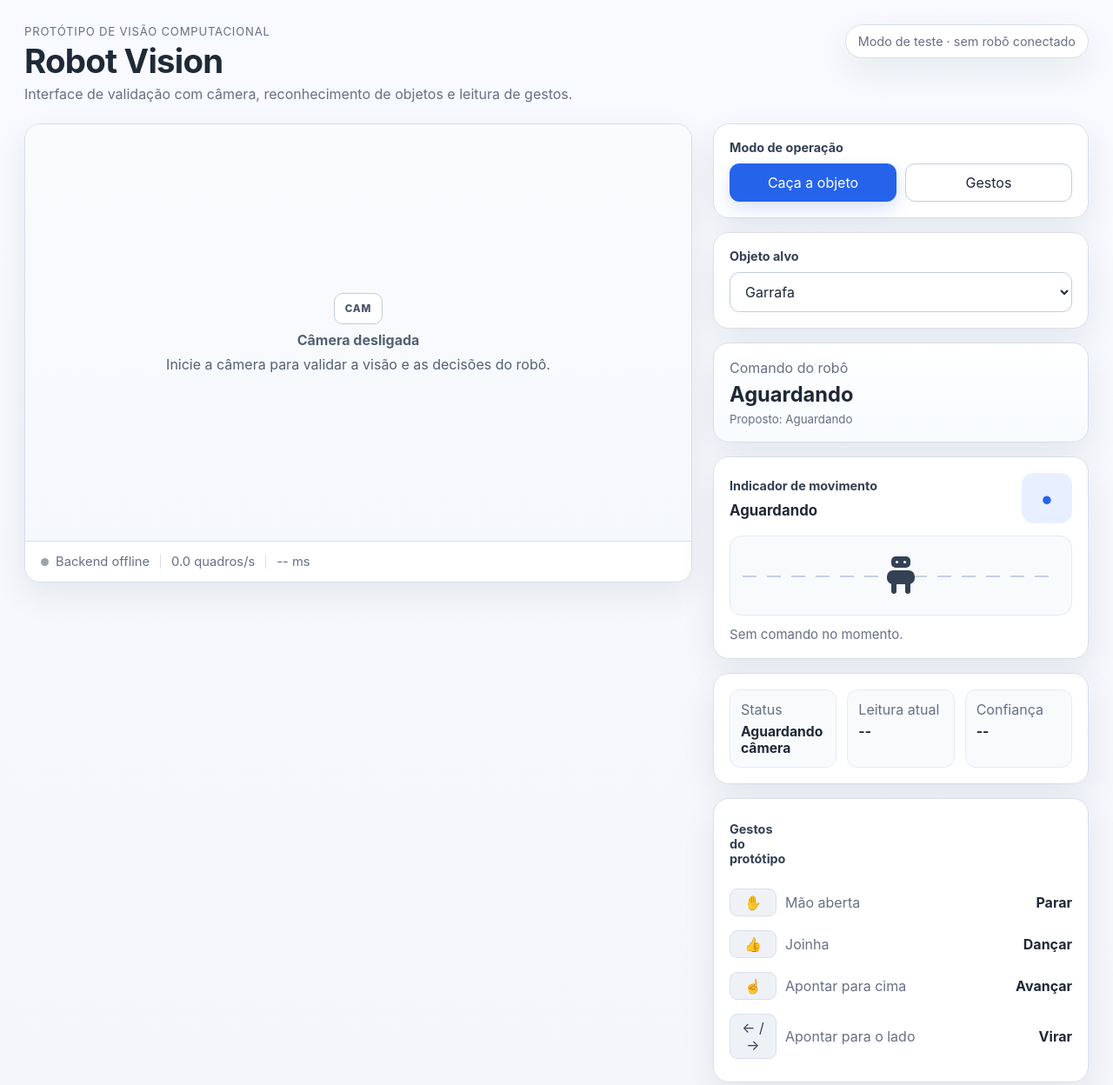
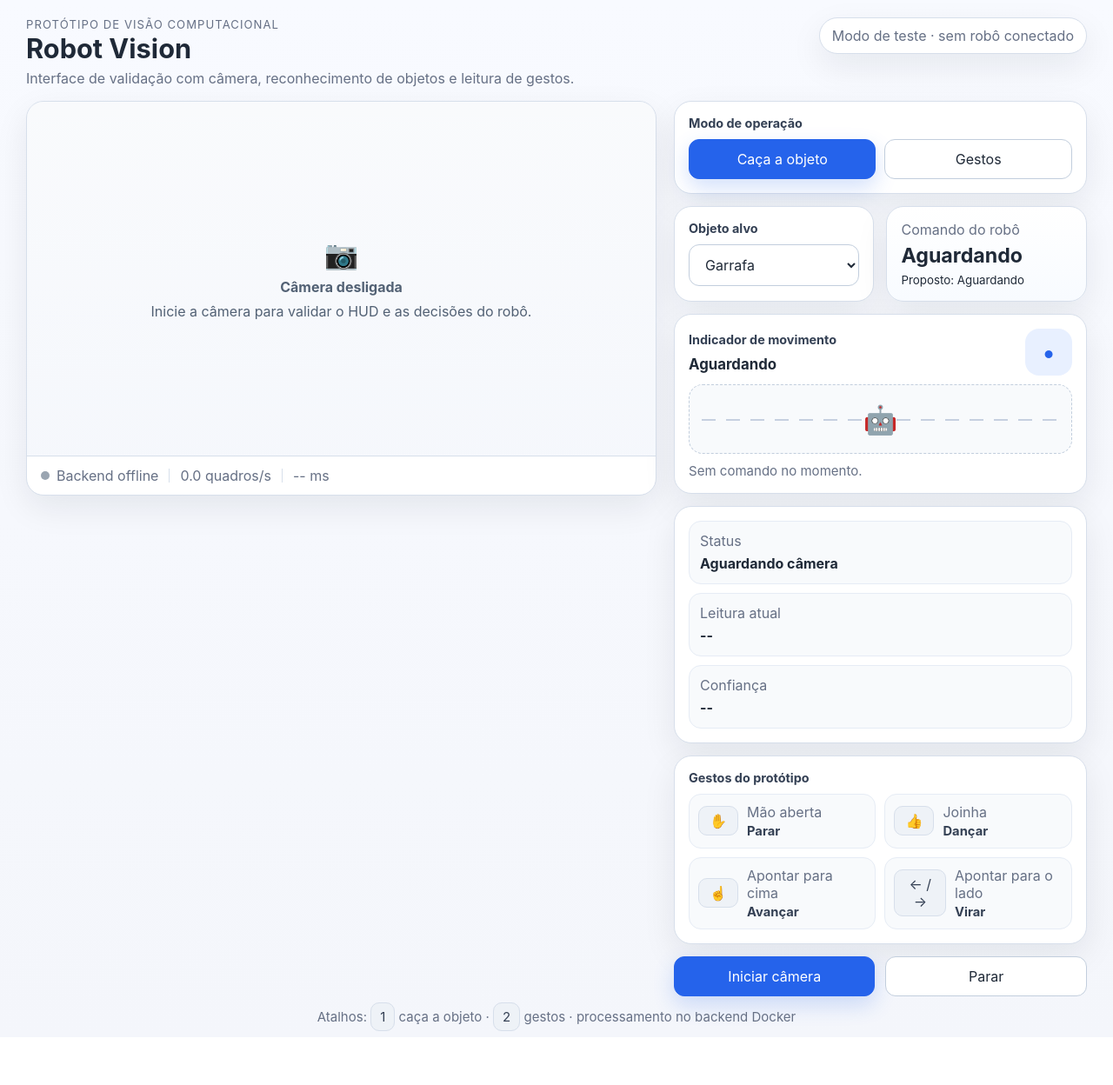
Before and after one commit to StormYasta/go2, a plain HTML site: page static/index.html in a window 1280 px wide. Shown: the top 1248 px of the page at 87% size. After the commit the page ends 1193 px from the top, so only its background shows below. Drawn offline with Linux system fonts and the light colour scheme; no server answers.

Commit message:
feat(ui): update camera placeholder and improve layout styles

```diff
--- a/static/index.html
+++ b/static/index.html
@@ -23,9 +23,9 @@
           <video id="camera" autoplay playsinline muted></video>
           <canvas id="hud"></canvas>
           <div id="cameraPlaceholder" class="placeholder-camera">
-            <div class="placeholder-icone">CAM</div>
+            <div class="placeholder-icone">📷</div>
             <strong>Câmera desligada</strong>
-            <span>Inicie a câmera para validar a visão e as decisões do robô.</span>
+            <span>Inicie a câmera para validar o HUD e as decisões do robô.</span>
           </div>
         </div>
 
@@ -39,7 +39,7 @@
       </div>
 
       <aside class="painel-lateral">
-        <section class="card secao">
+        <section class="card secao card-modo">
           <div class="titulo-secao">Modo de operação</div>
           <div class="grupo-botoes">
             <button id="objectMode" class="ativo" data-mode="object_hunt">Caça a objeto</button>
@@ -47,18 +47,18 @@
           </div>
         </section>
 
-        <section id="targetSection" class="card secao">
+        <section id="targetSection" class="card secao card-alvo">
           <label class="titulo-secao" for="target">Objeto alvo</label>
           <select id="target"></select>
         </section>
 
-        <section class="card resumo-comando">
+        <section class="card resumo-comando card-comando">
           <span>Comando do robô</span>
           <strong id="action">Aguardando</strong>
           <small id="proposedAction">Proposto: Aguardando</small>
         </section>
 
-        <section id="movementCard" class="card secao movimento-card" data-action="idle">
+        <section id="movementCard" class="card secao movimento-card card-movimento" data-action="idle">
           <div class="topo-movimento">
             <div>
               <div class="titulo-secao">Indicador de movimento</div>
@@ -68,17 +68,12 @@
           </div>
           <div class="pista-movimento">
             <div class="faixas-pista"></div>
-            <div id="robotSprite" class="robozinho" aria-hidden="true">
-              <span class="cabeca-robo"></span>
-              <span class="corpo-robo"></span>
-              <span class="perna-robo esquerda"></span>
-              <span class="perna-robo direita"></span>
-            </div>
+            <div id="robotSprite" class="robozinho">🤖</div>
           </div>
           <p id="directionText" class="texto-movimento">Sem comando no momento.</p>
         </section>
 
-        <section class="card secao telemetria">
+        <section class="card secao telemetria card-telemetria">
           <div>
             <span>Status</span>
             <strong id="status">Aguardando câmera</strong>
@@ -93,15 +88,17 @@
           </div>
         </section>
 
-        <section class="card secao ajuda-gestos">
+        <section class="card secao ajuda-gestos card-gestos">
           <div class="titulo-secao">Gestos do protótipo</div>
-          <div><kbd>✋</kbd><span>Mão aberta</span><strong>Parar</strong></div>
-          <div><kbd>👍</kbd><span>Joinha</span><strong>Dançar</strong></div>
-          <div><kbd>☝</kbd><span>Apontar para cima</span><strong>Avançar</strong></div>
-          <div><kbd>← / →</kbd><span>Apontar para o lado</span><strong>Virar</strong></div>
+          <div class="chips-gestos">
+            <div class="chip-gesto"><kbd>✋</kbd><div><span>Mão aberta</span><strong>Parar</strong></div></div>
+            <div class="chip-gesto"><kbd>👍</kbd><div><span>Joinha</span><strong>Dançar</strong></div></div>
+            <div class="chip-gesto"><kbd>☝</kbd><div><span>Apontar para cima</span><strong>Avançar</strong></div></div>
+            <div class="chip-gesto"><kbd>← / →</kbd><div><span>Apontar para o lado</span><strong>Virar</strong></div></div>
+          </div>
         </section>
 
-        <section class="acoes">
+        <section class="acoes card-acoes">
           <button id="startCamera" class="primario">Iniciar câmera</button>
           <button id="stopCamera">Parar</button>
         </section>
--- a/static/styles.css
+++ b/static/styles.css
@@ -7,7 +7,6 @@
   --muted: #667085;
   --accent: #2563eb;
   --accent-soft: #e8f0ff;
-  --success: #0f766e;
   --danger: #b42318;
   --shadow: 0 14px 38px rgba(15, 23, 42, 0.08);
 }
@@ -23,37 +22,36 @@ body {
 button, select { font: inherit; }
 
 .layout-principal {
-  max-width: 1360px;
+  width: min(1720px, calc(100vw - 24px));
   margin: 0 auto;
-  padding: 28px;
+  padding: 20px 18px 14px;
 }
 
 .cabecalho {
   display: flex;
   justify-content: space-between;
   align-items: flex-start;
-  gap: 24px;
-  margin-bottom: 24px;
+  gap: 18px;
+  margin-bottom: 16px;
 }
 
 .sobretitulo {
-  margin: 0 0 6px;
+  margin: 0 0 4px;
   font-size: 0.82rem;
   text-transform: uppercase;
-  letter-spacing: 0.06em;
+  letter-spacing: 0.08em;
   color: var(--muted);
 }
 
 .cabecalho h1 {
   margin: 0;
-  font-size: clamp(2rem, 3vw, 2.65rem);
+  font-size: clamp(1.8rem, 2.4vw, 2.35rem);
   line-height: 1.05;
-  letter-spacing: -0.02em;
 }
 
 .descricao-cabecalho {
   margin: 8px 0 0;
-  max-width: 760px;
+  max-width: 820px;
   color: var(--muted);
 }
 
@@ -65,28 +63,29 @@ button, select { font: inherit; }
   background: #fff;
   color: var(--muted);
   box-shadow: var(--shadow);
-  font-size: 0.9rem;
 }
 
 .conteudo {
   display: grid;
-  grid-template-columns: minmax(0, 1.6fr) minmax(360px, 0.9fr);
-  gap: 24px;
+  grid-template-columns: minmax(860px, 1.75fr) minmax(540px, 1fr);
+  gap: 20px;
   align-items: start;
 }
 
 .card {
   background: var(--card);
   border: 1px solid var(--line);
-  border-radius: 18px;
+  border-radius: 20px;
   box-shadow: var(--shadow);
 }
 
-.painel-video { overflow: hidden; }
+.painel-video {
+  overflow: hidden;
+}
 
 .area-video {
   position: relative;
-  aspect-ratio: 16 / 10;
+  aspect-ratio: 16 / 9;
   background: #e5eaf3;
 }
 
@@ -114,34 +113,19 @@ button, select { font: inherit; }
   gap: 8px;
   text-align: center;
   color: #526174;
-  background: linear-gradient(180deg, rgba(255,255,255,0.86), rgba(247,249,253,0.96));
+  background: linear-gradient(180deg, rgba(255,255,255,0.84), rgba(247,249,253,0.94));
 }
 
-.placeholder-camera.hidden { display: none; }
-
-.placeholder-icone {
-  min-width: 56px;
-  height: 36px;
-  display: grid;
-  place-items: center;
-  border: 1px solid var(--line-strong);
-  border-radius: 10px;
-  background: #fff;
-  color: #475467;
-  font-size: 0.72rem;
-  font-weight: 800;
-  letter-spacing: 0.08em;
-}
+.placeholder-icone { font-size: 2rem; }
 
 .barra-status-video {
   display: flex;
   align-items: center;
   gap: 12px;
-  padding: 14px 18px;
+  padding: 12px 16px;
   color: var(--muted);
   border-top: 1px solid var(--line);
   flex-wrap: wrap;
-  font-size: 0.92rem;
 }
 
 .status-linha {
@@ -151,13 +135,12 @@ button, select { font: inherit; }
 }
 
 .dot {
-  width: 9px;
-  height: 9px;
+  width: 10px;
+  height: 10px;
   border-radius: 999px;
   background: #9aa5b1;
   display: inline-block;
 }
-
 .dot.online { background: #16a34a; }
 .dot.warning { background: #d97706; }
 .dot.offline { background: #9aa5b1; }
@@ -170,10 +153,25 @@ button, select { font: inherit; }
 
 .painel-lateral {
   display: grid;
-  gap: 16px;
+  grid-template-columns: repeat(2, minmax(0, 1fr));
+  grid-template-areas:
+    "modo modo"
+    "alvo comando"
+    "movimento movimento"
+    "telemetria gestos"
+    "acoes acoes";
+  gap: 14px;
 }
 
-.secao { padding: 18px; }
+.card-modo { grid-area: modo; }
+.card-alvo { grid-area: alvo; }
+.card-comando { grid-area: comando; }
+.card-movimento { grid-area: movimento; }
+.card-telemetria { grid-area: telemetria; }
+.card-gestos { grid-area: gestos; }
+.card-acoes { grid-area: acoes; }
+
+.secao { padding: 16px; }
 
 .titulo-secao {
   display: block;
@@ -191,10 +189,10 @@ button, select { font: inherit; }
 
 button, select {
   border: 1px solid var(--line-strong);
-  border-radius: 11px;
+  border-radius: 12px;
   background: #fff;
   color: var(--text);
-  padding: 11px 13px;
+  padding: 12px 14px;
 }
 
 button {
@@ -203,23 +201,23 @@ button {
 }
 
 button:hover, select:hover { border-color: #9db5f6; }
-
 button.ativo,
 button.primario {
   background: var(--accent);
   border-color: var(--accent);
   color: #fff;
-  box-shadow: 0 8px 20px rgba(37, 99, 235, 0.18);
+  box-shadow: 0 10px 24px rgba(37, 99, 235, 0.2);
 }
-
 button:active { transform: translateY(1px); }
 select { width: 100%; }
 
 .resumo-comando {
-  padding: 18px;
+  padding: 16px;
   display: flex;
   flex-direction: column;
   gap: 6px;
+  min-height: 100%;
+  justify-content: center;
   background: linear-gradient(180deg, #ffffff 0%, #f8fbff 100%);
 }
 
@@ -228,49 +226,41 @@ select { width: 100%; }
 .texto-movimento,
 .rodape,
 .ajuda-gestos span { color: var(--muted); }
+.resumo-comando strong { font-size: 1.45rem; }
 
-.resumo-comando strong {
-  font-size: 1.48rem;
-  font-weight: 700;
-}
-
-.resumo-comando small { color: var(--muted); }
-
-.movimento-card { padding: 18px; }
-
+.movimento-card { padding: 16px; }
 .topo-movimento {
   display: flex;
   align-items: center;
   justify-content: space-between;
   gap: 12px;
-  margin-bottom: 14px;
+  margin-bottom: 10px;
 }
-
 .topo-movimento strong {
   display: block;
   font-size: 1.05rem;
 }
 
 .seta-movimento {
-  width: 58px;
-  height: 58px;
+  width: 54px;
+  height: 54px;
   display: grid;
   place-items: center;
-  border-radius: 14px;
+  border-radius: 16px;
   background: var(--accent-soft);
   color: var(--accent);
-  font-size: 1.9rem;
+  font-size: 1.8rem;
   font-weight: 700;
 }
 
 .pista-movimento {
   position: relative;
-  height: 92px;
-  border-radius: 14px;
-  border: 1px solid #e4eaf2;
+  height: 80px;
+  border-radius: 16px;
+  border: 1px dashed var(--line-strong);
   background: #f8fafc;
   overflow: hidden;
-  margin-bottom: 12px;
+  margin-bottom: 10px;
 }
 
 .faixas-pista {
@@ -284,58 +274,9 @@ select { width: 100%; }
   position: absolute;
   left: 50%;
   top: 50%;
-  width: 42px;
-  height: 46px;
   transform: translate(-50%, -50%);
+  font-size: 2rem;
 }
-
-.cabeca-robo,
-.corpo-robo,
-.perna-robo {
-  position: absolute;
-  display: block;
-  background: #334155;
-}
-
-.cabeca-robo {
-  left: 10px;
-  top: 1px;
-  width: 22px;
-  height: 13px;
-  border-radius: 5px;
-}
-
-.cabeca-robo::before,
-.cabeca-robo::after {
-  content: "";
-  position: absolute;
-  top: 5px;
-  width: 3px;
-  height: 3px;
-  border-radius: 50%;
-  background: #fff;
-}
-
-.cabeca-robo::before { left: 5px; }
-.cabeca-robo::after { right: 5px; }
-
-.corpo-robo {
-  left: 5px;
-  top: 17px;
-  width: 32px;
-  height: 16px;
-  border-radius: 7px;
-}
-
-.perna-robo {
-  top: 31px;
-  width: 6px;
-  height: 13px;
-  border-radius: 0 0 4px 4px;
-}
-
-.perna-robo.esquerda { left: 10px; }
-.perna-robo.direita { right: 10px; }
 
 .texto-movimento {
   margin: 0;
@@ -344,13 +285,13 @@ select { width: 100%; }
 
 .telemetria {
   display: grid;
-  grid-template-columns: repeat(3, 1fr);
-  gap: 12px;
+  grid-template-columns: 1fr;
+  gap: 10px;
 }
 
 .telemetria div {
   padding: 12px;
-  border-radius: 12px;
+  border-radius: 14px;
   background: #f8fafc;
   border: 1px solid #e6ecf5;
 }
@@ -358,23 +299,44 @@ select { width: 100%; }
 .telemetria strong {
   display: block;
   margin-top: 6px;
-  font-size: 0.98rem;
+  font-size: 1rem;
+  line-height: 1.3;
 }
 
-.ajuda-gestos div {
+.chips-gestos {
   display: grid;
-  grid-template-columns: 54px minmax(0, 1fr) auto;
+  grid-template-columns: 1fr 1fr;
+  gap: 10px;
+}
+
+.chip-gesto {
+  display: flex;
   align-items: center;
   gap: 10px;
-  padding: 8px 0;
+  padding: 10px;
+  border-radius: 14px;
+  background: #f8fafc;
+  border: 1px solid #e6ecf5;
+}
+
+.chip-gesto div {
+  display: flex;
+  flex-direction: column;
+  gap: 3px;
+}
+
+.chip-gesto strong {
+  font-size: 0.92rem;
+  color: #344054;
 }
 
 kbd {
   font-family: inherit;
   background: #eef2f7;
   border: 1px solid #d7dfeb;
-  border-radius: 9px;
-  padding: 5px 9px;
+  border-radius: 10px;
+  padding: 6px 10px;
+  min-width: 46px;
   text-align: center;
   color: #344054;
 }
@@ -386,9 +348,9 @@ kbd {
 }
 
 .rodape {
-  margin-top: 20px;
+  margin-top: 14px;
   text-align: center;
-  font-size: 0.92rem;
+  font-size: 0.94rem;
 }
 
 .movimento-card[data-action="forward"] .seta-movimento { animation: pulso-direcao 1.1s infinite; }
@@ -407,50 +369,79 @@ kbd {
   0%, 100% { transform: scale(1); }
   50% { transform: scale(1.08); }
 }
-
 @keyframes girar {
   from { transform: rotate(0deg); }
   to { transform: rotate(360deg); }
 }
-
 @keyframes robo-avancar {
   0%, 100% { transform: translate(-50%, -50%); }
-  50% { transform: translate(-50%, -66%); }
+  50% { transform: translate(-50%, -64%); }
+}
+@keyframes robo-esquerda {
+  0%, 100% { transform: translate(-50%, -50%); }
+  50% { transform: translate(-88%, -50%); }
+}
+@keyframes robo-direita {
+  0%, 100% { transform: translate(-50%, -50%); }
+  50% { transform: translate(-12%, -50%); }
+}
+@keyframes oscilar {
+  0%, 100% { transform: translate(-50%, -50%); }
+  25% { transform: translate(-62%, -50%); }
+  75% { transform: translate(-38%, -50%); }
+}
+@keyframes dancar {
+  0%, 100% { transform: translate(-50%, -50%) rotate(0deg); }
+  25% { transform: translate(-58%, -50%) rotate(-10deg); }
+  75% { transform: translate(-42%, -50%) rotate(10deg); }
 }
 
-@keyframes robo-esquerda {
-  0%, 100% { transform: translate(-50%, -50%); }
-  50% { transform: translate(-92%, -50%); }
+@media (max-width: 1450px) {
+  .conteudo {
+    grid-template-columns: minmax(0, 1.45fr) minmax(450px, 0.95fr);
+  }
+  .painel-lateral {
+    grid-template-areas:
+      "modo modo"
+      "alvo comando"
+      "movimento movimento"
+      "telemetria telemetria"
+      "gestos gestos"
+      "acoes acoes";
+  }
 }
 
-@keyframes robo-direita {
-  0%, 100% { transform: translate(-50%, -50%); }
-  50% { transform: translate(-8%, -50%); }
+@media (max-width: 1180px) {
+  .conteudo {
+    grid-template-columns: 1fr;
+  }
+  .painel-lateral {
+    grid-template-columns: 1fr 1fr;
+  }
 }
 
-@keyframes oscilar {
-  0%, 100% { transform: translate(-50%, -50%); }
-  25% { transform: translate(-64%, -50%); }
-  75% { transform: translate(-36%, -50%); }
-}
-
-@keyframes dancar {
-  0%, 100% { transform: translate(-50%, -50%) rotate(0deg); }
-  25% { transform: translate(-58%, -50%) rotate(-9deg); }
-  75% { transform: translate(-42%, -50%) rotate(9deg); }
-}
-
-@media (max-width: 1080px) {
-  .conteudo { grid-template-columns: 1fr; }
-}
-
-@media (max-width: 720px) {
-  .layout-principal { padding: 18px; }
-  .cabecalho { flex-direction: column; }
-  .selo-status { white-space: normal; }
+@media (max-width: 760px) {
+  .layout-principal {
+    width: calc(100vw - 16px);
+    padding: 14px 8px 10px;
+  }
+  .cabecalho {
+    flex-direction: column;
+  }
+  .painel-lateral,
   .grupo-botoes,
   .acoes,
-  .telemetria { grid-template-columns: 1fr; }
-  .ajuda-gestos div { grid-template-columns: 48px 1fr; }
-  .ajuda-gestos strong { grid-column: 2; }
+  .chips-gestos {
+    grid-template-columns: 1fr;
+  }
+  .painel-lateral {
+    grid-template-areas:
+      "modo"
+      "alvo"
+      "comando"
+      "movimento"
+      "telemetria"
+      "gestos"
+      "acoes";
+  }
 }
```
